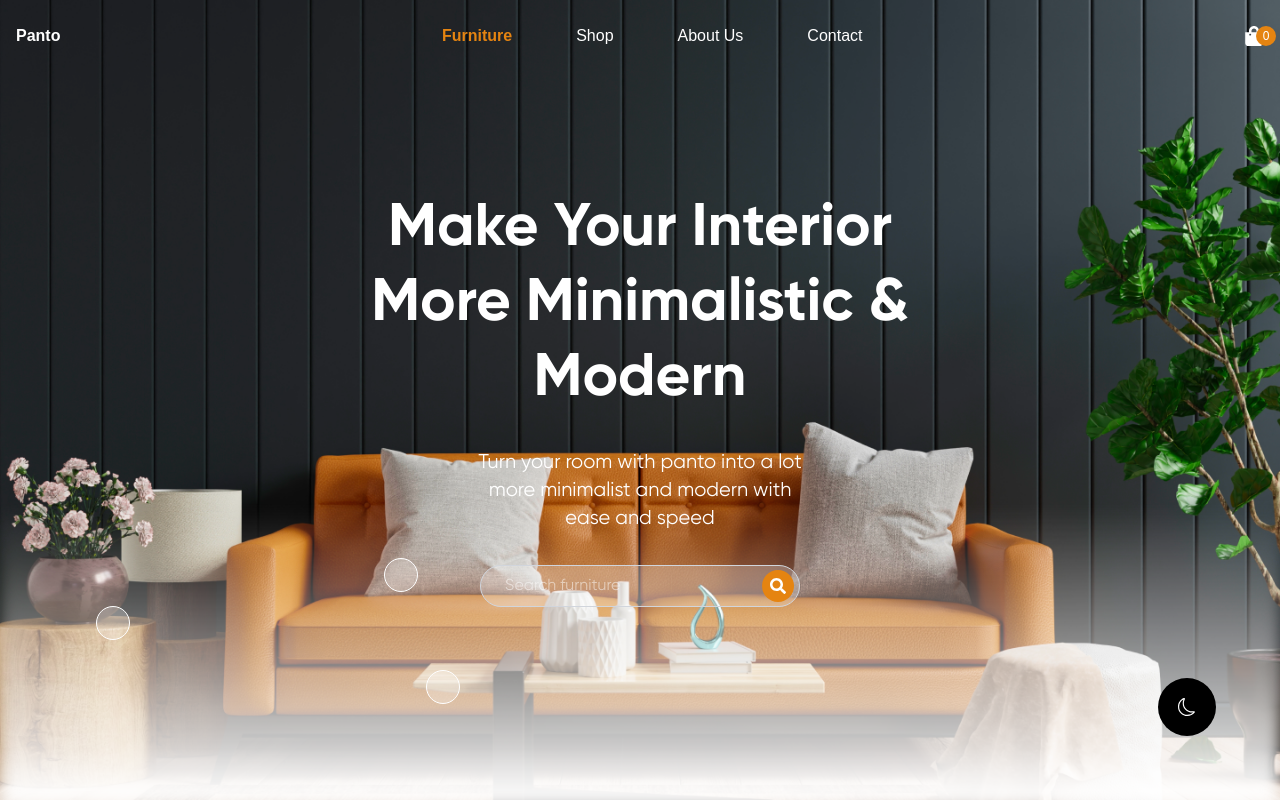
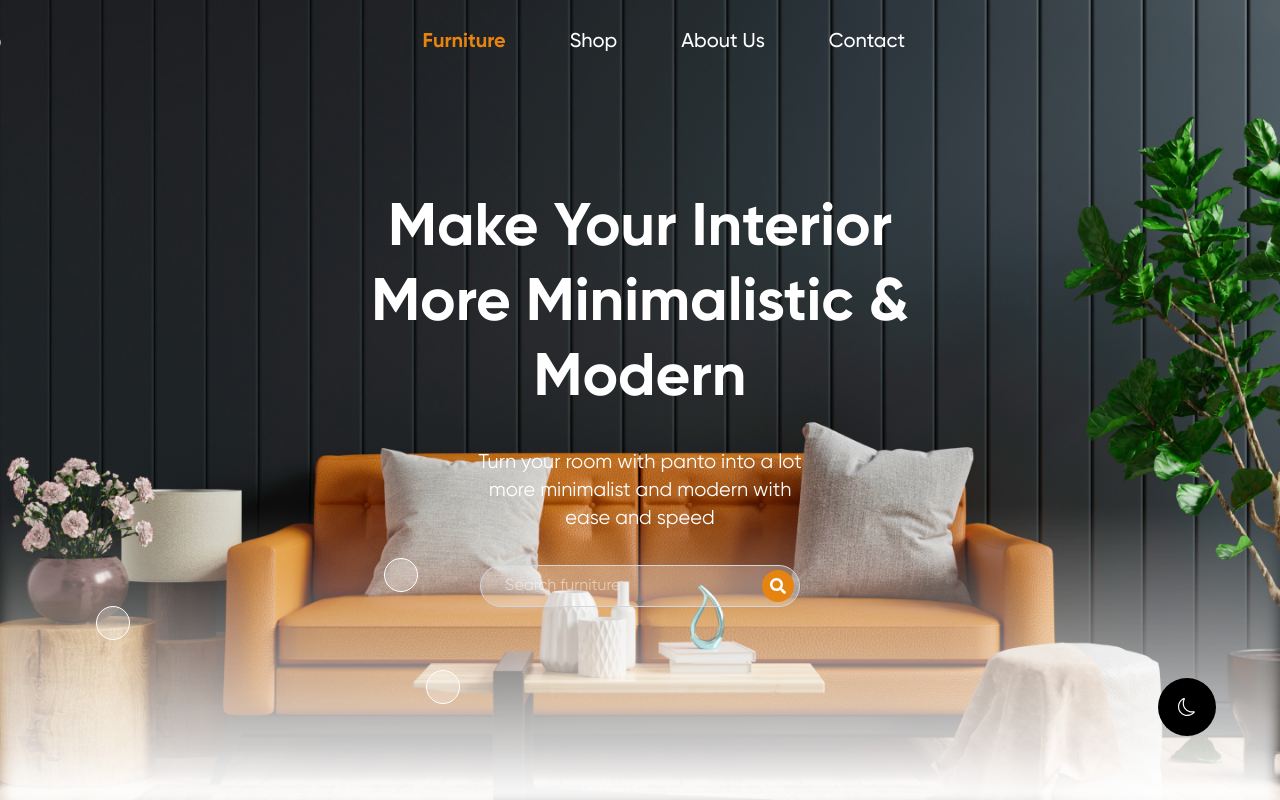
Before and after one commit to jasserat/panto-furniture-nextjs, a Next.js app: page / in a window 1280 px wide. Shown: the top 800 px of the page. Built offline with nearby package versions, Linux system fonts and the light colour scheme.

Commit message:
feat: Update Navbar component to use Gilroy font and adjust layout for better aesthetics

```diff
--- a/src/components/Navbar.jsx
+++ b/src/components/Navbar.jsx
@@ -61,7 +61,7 @@ const Navbar = () => {
   return (
     <header className={`fixed top-0 left-0 w-full z-50 transition duration-300 ease-in-out ${isScrolled ? 'bg-white shadow-md text-black' : 'bg-transparent text-white'}`}>
       <nav className="max-w-screen-2xl container mx-auto py-6 px-4 flex justify-between items-center">
-        <Link href="/" className="font-bold">Panto</Link>
+        <Link href="/" className="font-gilroy font-bold relative right-24 text-3xl">Panto</Link>
 
         {/* Hamburger Icon for Mobile */}
         <div className="md:hidden text-xl cursor-pointer" onClick={toggleMenu}>
@@ -69,7 +69,7 @@ const Navbar = () => {
         </div>
 
         {/* Desktop Nav Items */}
-        <div className="hidden md:flex">
+        <div className="hidden md:flex font-gilroy font-medium text-xl">
           <NavItems />
         </div>
 
@@ -81,9 +81,9 @@ const Navbar = () => {
           <NavItems toggleMenu={toggleMenu} />
         </div>
 
-        <div className="hidden md:block relative cursor-pointer">
-          <FaShoppingBag className="text-xl" />
-          <sup className="absolute top-0 -right-3 bg-primary text-white rounded-full w-5 h-5 flex items-center justify-center text-xs">
+        <div className="hidden md:block relative cursor-pointer left-24">
+          <FaShoppingBag style={{ width: '34px', height: '34px' }} />
+          <sup className="absolute top-0 -right-3 bg-primary text-white rounded-full w-5 h-5 flex items-center justify-center text-xs" style={{ width: '20px', height: '25.24px' }}>
             {cartCount}
           </sup>
         </div>
```
